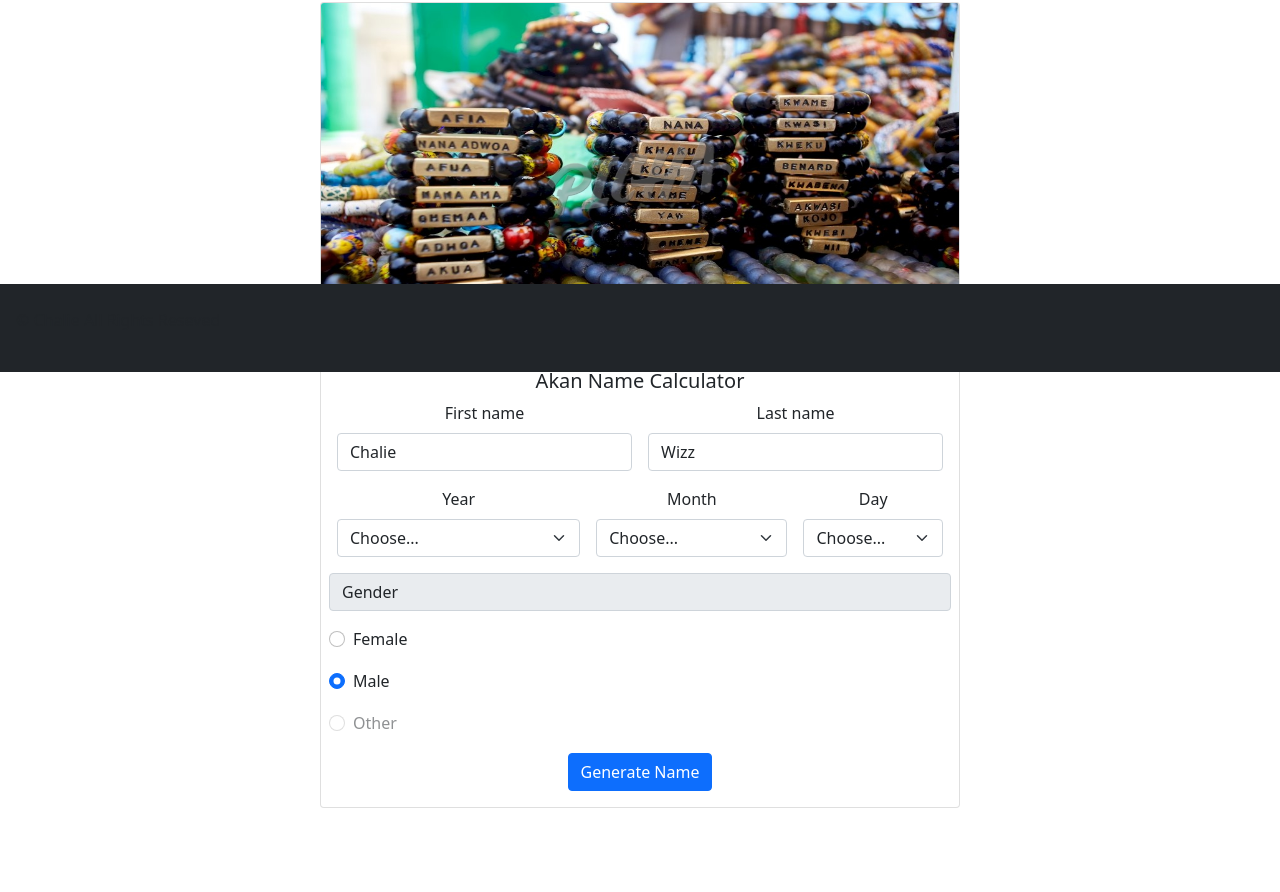
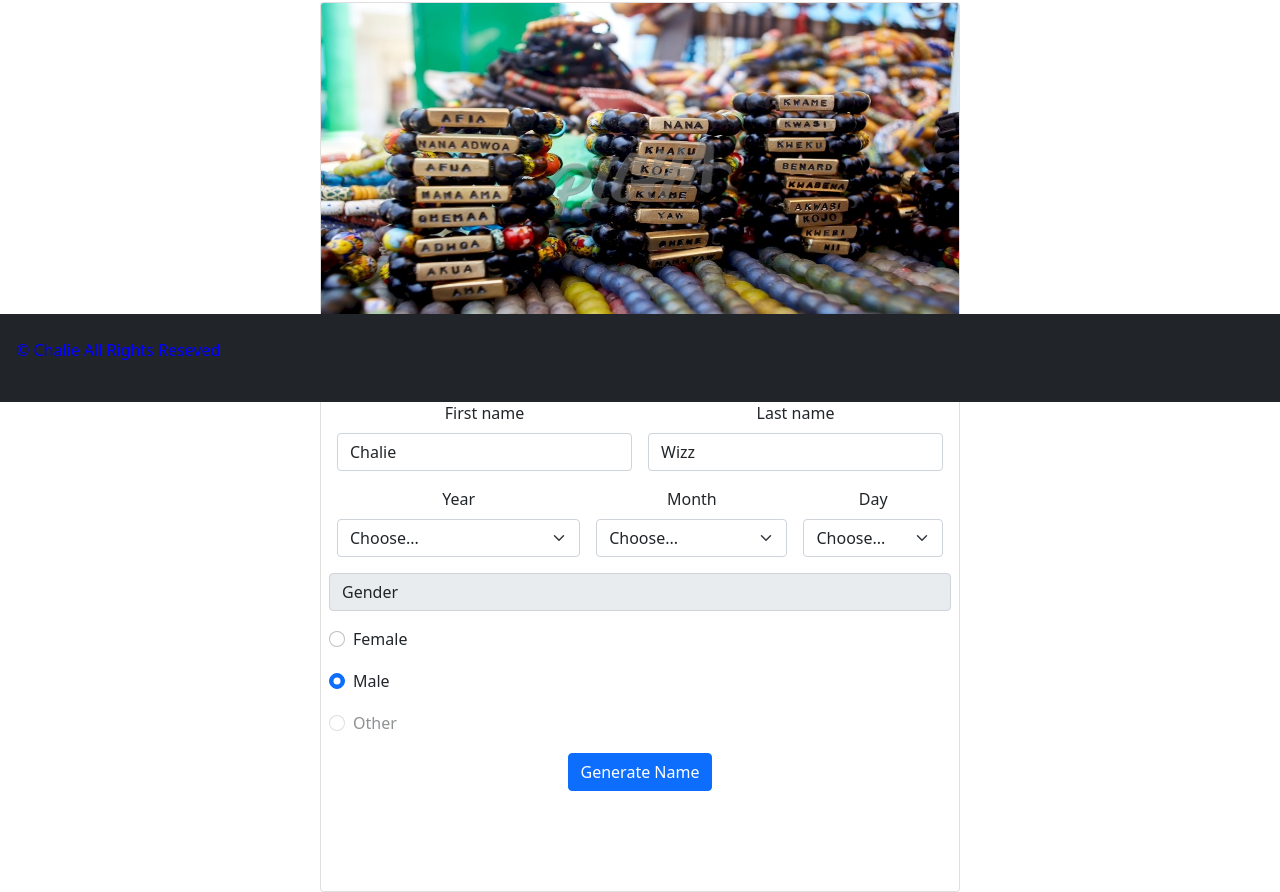
Before and after one commit to Chal13W1zz/Akan-Calculator, a plain HTML site: page index.html in a window 1280 px wide. Shown: the part 398-1290 px from the top of the page. Before the commit the page ends 1206 px from the top, so only its background shows below. Drawn offline with nearby package versions, Linux system fonts and the light colour scheme.

Commit message:
style the fixed bottom nav bar

```diff
--- a/assets/css/index.css
+++ b/assets/css/index.css
@@ -11,10 +11,22 @@ p {
     text-align: center;
 }
 
-.navbar {
+.top {
     margin-bottom: 30px;
 }
 
 .img.card-img-top {
     padding-top: 500px;
 }
+
+.card-body{
+    padding-bottom: 100px;
+}
+
+#bt {
+    color: blue;
+}
+
+.icons {
+    color: red;
+}
```
